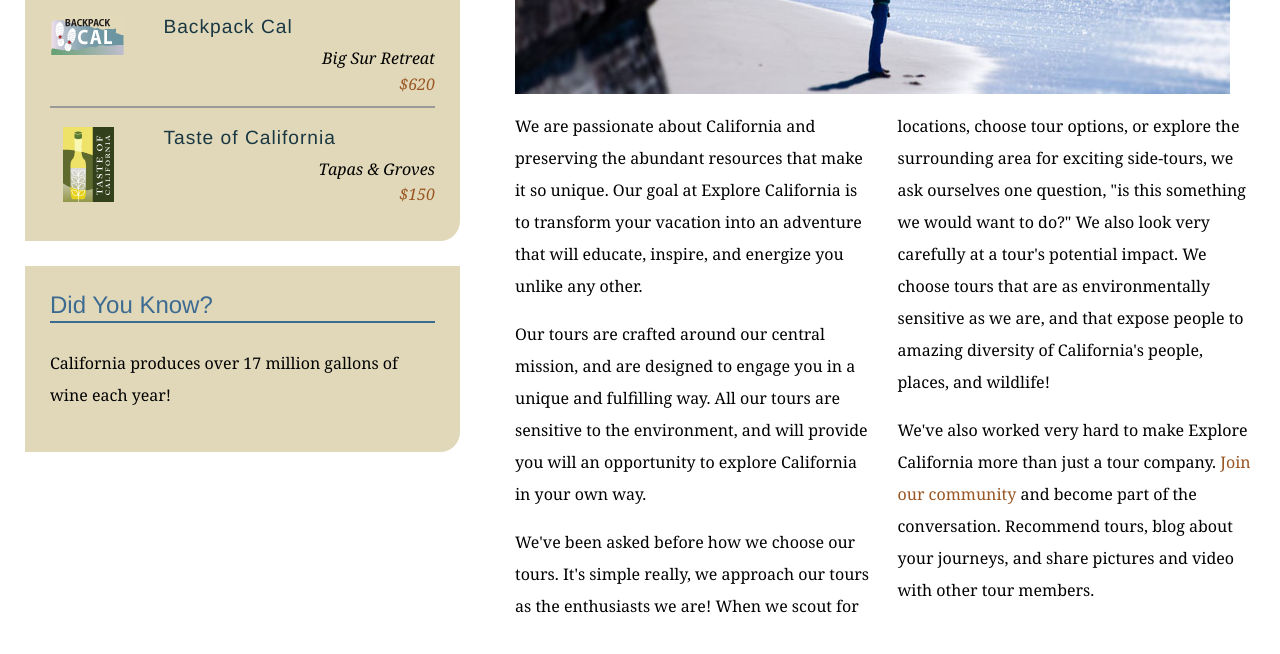
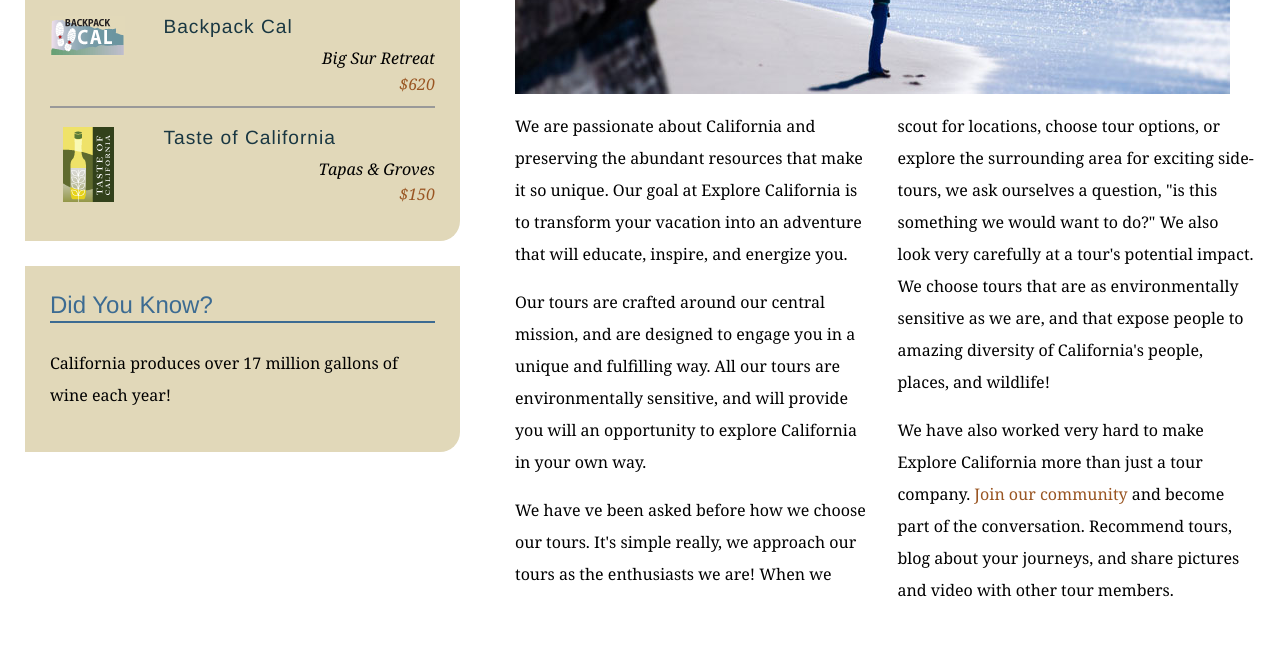
Before and after one commit to hd51515/explore_california, a plain HTML site: page mission.html in a window 1280 px wide. Shown: the part 590-1244 px from the top of the page. Drawn offline with Linux system fonts and the light colour scheme.

Commit message:
Text edits on mission page

```diff
--- a/mission.html
+++ b/mission.html
@@ -62,10 +62,10 @@
           <h1>Who we are</h1>
           <img src="assets/images/mission_look.jpg" alt="Looking out at the Pacific" class="articleImage" />
           <div class="multiCol">
-            <p>We are passionate about California and preserving the abundant resources that make it so unique. Our goal at Explore California is to transform your vacation into an adventure that will educate, inspire, and energize you unlike any other.</p>
-            <p>Our tours are crafted around our central mission, and are designed to engage you in a unique and fulfilling way. All our tours are sensitive to the environment, and will provide you will an opportunity to explore California in your own way.</p>
-            <p>We've been asked before how we choose our tours. It's simple really, we approach our tours as the enthusiasts we are! When we scout for locations, choose tour options, or explore the surrounding area for exciting side-tours, we ask ourselves one question, &quot;is this something we would want to do?&quot; We also look very carefully at a tour's potential impact. We choose tours that are as environmentally sensitive as we are, and that expose people to amazing diversity of California's people, places, and wildlife!</p>
-            <p>We've also worked very hard to make Explore California more than just a tour company. <a href="explorers/join.html">Join our community</a> and become part of the conversation. Recommend tours, blog about your journeys, and share pictures and video with other tour members.</p>
+            <p>We are passionate about California and preserving the abundant resources that make it so unique. Our goal at Explore California is to transform your vacation into an adventure that will educate, inspire, and energize you.</p>
+            <p>Our tours are crafted around our central mission, and are designed to engage you in a unique and fulfilling way. All our tours are environmentally sensitive, and will provide you will an opportunity to explore California in your own way.</p>
+            <p>We have ve been asked before how we choose our tours. It's simple really, we approach our tours as the enthusiasts we are! When we scout for locations, choose tour options, or explore the surrounding area for exciting side-tours, we ask ourselves a question, &quot;is this something we would want to do?&quot; We also look very carefully at a tour's potential impact. We choose tours that are as environmentally sensitive as we are, and that expose people to amazing diversity of California's people, places, and wildlife!</p>
+            <p>We have also worked very hard to make Explore California more than just a tour company. <a href="explorers/join.html">Join our community</a> and become part of the conversation. Recommend tours, blog about your journeys, and share pictures and video with other tour members.</p>
           </div>
         </div>
       </div>
```
